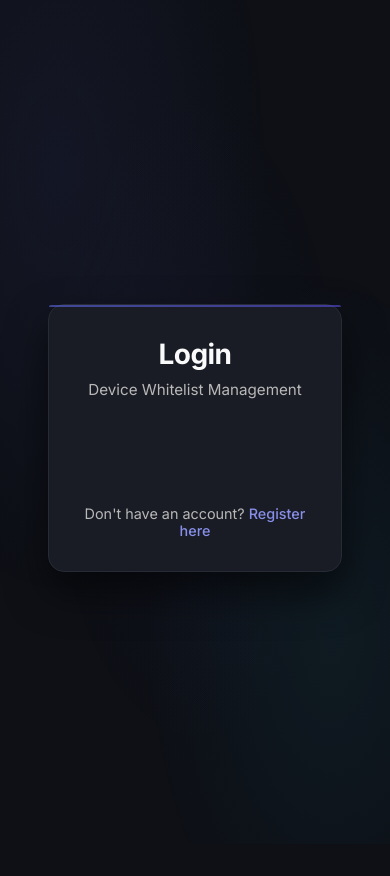
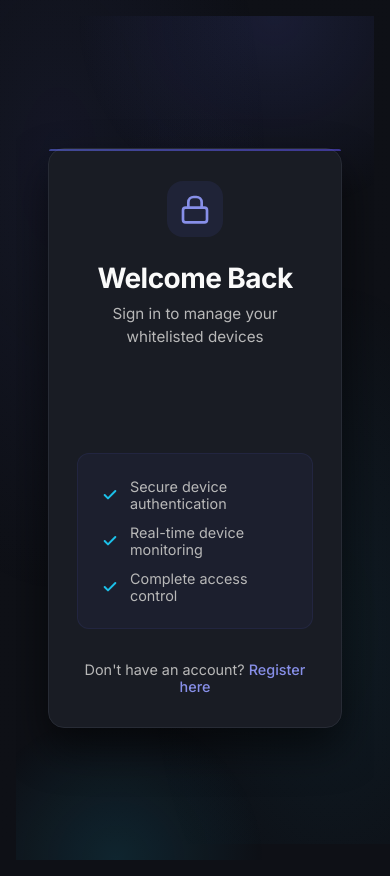
Before and after one commit to ggbd99/cloud-auth-frontend, a React (Vite) app: page /login in a window 390 px wide. Built offline with nearby package versions, Linux system fonts and the light colour scheme; no server answers.

Commit message:
Clean professional UI and auto-login after registration

```diff
--- a/src/components/Login.css
+++ b/src/components/Login.css
@@ -4,6 +4,38 @@
     justify-content: center;
     align-items: center;
     padding: 2rem;
+    position: relative;
+    overflow: hidden;
+}
+
+/* Decorative floating shapes */
+.login-container::before {
+    content: '';
+    position: absolute;
+    width: 400px;
+    height: 400px;
+    border-radius: 50%;
+    background: radial-gradient(circle, hsla(235, 68%, 62%, 0.15) 0%, transparent 70%);
+    top: -200px;
+    right: -100px;
+    pointer-events: none;
+}
+
+.login-container::after {
+    content: '';
+    position: absolute;
+    width: 300px;
+    height: 300px;
+    border-radius: 50%;
+    background: radial-gradient(circle, hsla(192, 82%, 51%, 0.12) 0%, transparent 70%);
+    bottom: -150px;
+    left: -50px;
+    pointer-events: none;
+}
+
+.login-content-wrapper {
+    position: relative;
+    z-index: 1;
 }
 
 .login-card {
@@ -12,7 +44,7 @@
     padding: 3rem 3.5rem;
     box-shadow: var(--shadow-xl);
     text-align: center;
-    max-width: 450px;
+    max-width: 480px;
     width: 100%;
     border: 1px solid var(--card-border);
     position: relative;
@@ -45,6 +77,22 @@
     }
 }
 
+.login-header {
+    margin-bottom: 2rem;
+}
+
+.lock-icon {
+    width: 64px;
+    height: 64px;
+    margin: 0 auto 1.5rem;
+    display: flex;
+    align-items: center;
+    justify-content: center;
+    background: hsla(235, 68%, 62%, 0.1);
+    border-radius: 16px;
+    color: var(--primary-light);
+}
+
 .login-card h1 {
     font-size: 2rem;
     margin-bottom: 0.5rem;
@@ -56,7 +104,7 @@
 .subtitle {
     color: var(--text-secondary);
     font-size: 0.95rem;
-    margin-bottom: 2rem;
+    margin-bottom: 0;
     line-height: 1.5;
 }
 
@@ -64,6 +112,58 @@
     display: flex;
     justify-content: center;
     margin: 2rem 0;
+}
+
+/* Custom Google Button Styling */
+.google-login-wrapper>div {
+    width: 100% !important;
+}
+
+.google-login-wrapper iframe {
+    border-radius: 10px !important;
+}
+
+.google-login-wrapper button,
+.google-login-wrapper [role="button"] {
+    width: 100% !important;
+    border-radius: 10px !important;
+    padding: 0.875rem 1.5rem !important;
+    font-weight: 600 !important;
+    font-size: 0.95rem !important;
+    transition: all 0.25s cubic-bezier(0.4, 0, 0.2, 1) !important;
+    box-shadow: var(--shadow-md) !important;
+    border: 1px solid var(--card-border-hover) !important;
+}
+
+.google-login-wrapper button:hover,
+.google-login-wrapper [role="button"]:hover {
+    transform: translateY(-2px) !important;
+    box-shadow: var(--shadow-lg) !important;
+}
+
+.login-benefits {
+    display: flex;
+    flex-direction: column;
+    gap: 0.75rem;
+    margin: 2rem 0;
+    padding: 1.5rem;
+    background: hsla(235, 68%, 62%, 0.05);
+    border-radius: 12px;
+    border: 1px solid hsla(235, 68%, 62%, 0.1);
+}
+
+.benefit-item {
+    display: flex;
+    align-items: center;
+    gap: 0.75rem;
+    color: var(--text-secondary);
+    font-size: 0.9rem;
+    text-align: left;
+}
+
+.benefit-item svg {
+    color: var(--accent);
+    flex-shrink: 0;
 }
 
 .error-message {
@@ -150,4 +250,9 @@
     .login-card h1 {
         font-size: 1.75rem;
     }
+
+    .lock-icon {
+        width: 56px;
+        height: 56px;
+    }
 }
--- a/src/components/Login.jsx
+++ b/src/components/Login.jsx
@@ -25,9 +25,18 @@ export default function Login() {
 
     return (
         <div className="login-container">
+            <div className="login-content-wrapper">
                 <div className="login-card">
-                <h1>Login</h1>
-                <p className="subtitle">Device Whitelist Management</p>
+                    <div className="login-header">
+                        <div className="lock-icon">
+                            <svg width="32" height="32" viewBox="0 0 24 24" fill="none">
+                                <rect x="3" y="11" width="18" height="11" rx="2" stroke="currentColor" strokeWidth="2" />
+                                <path d="M7 11V7C7 4.79086 8.79086 3 11 3H13C15.2091 3 17 4.79086 17 7V11" stroke="currentColor" strokeWidth="2" strokeLinecap="round" />
+                            </svg>
+                        </div>
+                        <h1>Welcome Back</h1>
+                        <p className="subtitle">Sign in to manage your whitelisted devices</p>
+                    </div>
 
                     {error && <div className="error-message">{error}</div>}
 
@@ -38,7 +47,29 @@ export default function Login() {
                             theme="filled_blue"
                             size="large"
                             text="signin_with"
+                            width="100%"
                         />
+                    </div>
+
+                    <div className="login-benefits">
+                        <div className="benefit-item">
+                            <svg width="16" height="16" viewBox="0 0 16 16" fill="none">
+                                <path d="M13.3333 4L6 11.3333L2.66667 8" stroke="currentColor" strokeWidth="2" strokeLinecap="round" strokeLinejoin="round" />
+                            </svg>
+                            <span>Secure device authentication</span>
+                        </div>
+                        <div className="benefit-item">
+                            <svg width="16" height="16" viewBox="0 0 16 16" fill="none">
+                                <path d="M13.3333 4L6 11.3333L2.66667 8" stroke="currentColor" strokeWidth="2" strokeLinecap="round" strokeLinejoin="round" />
+                            </svg>
+                            <span>Real-time device monitoring</span>
+                        </div>
+                        <div className="benefit-item">
+                            <svg width="16" height="16" viewBox="0 0 16 16" fill="none">
+                                <path d="M13.3333 4L6 11.3333L2.66667 8" stroke="currentColor" strokeWidth="2" strokeLinecap="round" strokeLinejoin="round" />
+                            </svg>
+                            <span>Complete access control</span>
+                        </div>
                     </div>
 
                     <p className="register-link">
@@ -46,5 +77,6 @@ export default function Login() {
                     </p>
                 </div>
             </div>
+        </div>
     );
 }
--- a/src/components/Register.jsx
+++ b/src/components/Register.jsx
@@ -38,9 +38,19 @@ export default function Register() {
 
     return (
         <div className="login-container">
+            <div className="login-content-wrapper">
                 <div className="login-card">
-                <h1>Register</h1>
-                <p className="subtitle">Sign up with your Google account</p>
+                    <div className="login-header">
+                        <div className="lock-icon">
+                            <svg width="32" height="32" viewBox="0 0 24 24" fill="none">
+                                <path d="M16 21V19C16 17.9391 15.5786 16.9217 14.8284 16.1716C14.0783 15.4214 13.0609 15 12 15H5C3.93913 15 2.92172 15.4214 2.17157 16.1716C1.42143 16.9217 1 17.9391 1 19V21" stroke="currentColor" strokeWidth="2" strokeLinecap="round" strokeLinejoin="round" />
+                                <path d="M12 11C14.2091 11 16 9.20914 16 7C16 4.79086 14.2091 3 12 3C9.79086 3 8 4.79086 8 7C8 9.20914 9.79086 11 12 11Z" stroke="currentColor" strokeWidth="2" strokeLinecap="round" strokeLinejoin="round" />
+                                <path d="M20 8V14M23 11H17" stroke="currentColor" strokeWidth="2" strokeLinecap="round" strokeLinejoin="round" />
+                            </svg>
+                        </div>
+                        <h1>Create Account</h1>
+                        <p className="subtitle">Join to start managing your device whitelist</p>
+                    </div>
 
                     {error && <div className="error-message">{error}</div>}
                     {success && <div className="success-message">{success}</div>}
@@ -52,7 +62,29 @@ export default function Register() {
                             theme="filled_blue"
                             size="large"
                             text="signup_with"
+                            width="100%"
                         />
+                    </div>
+
+                    <div className="login-benefits">
+                        <div className="benefit-item">
+                            <svg width="16" height="16" viewBox="0 0 16 16" fill="none">
+                                <path d="M13.3333 4L6 11.3333L2.66667 8" stroke="currentColor" strokeWidth="2" strokeLinecap="round" strokeLinejoin="round" />
+                            </svg>
+                            <span>Instant device registration</span>
+                        </div>
+                        <div className="benefit-item">
+                            <svg width="16" height="16" viewBox="0 0 16 16" fill="none">
+                                <path d="M13.3333 4L6 11.3333L2.66667 8" stroke="currentColor" strokeWidth="2" strokeLinecap="round" strokeLinejoin="round" />
+                            </svg>
+                            <span>No credit card required</span>
+                        </div>
+                        <div className="benefit-item">
+                            <svg width="16" height="16" viewBox="0 0 16 16" fill="none">
+                                <path d="M13.3333 4L6 11.3333L2.66667 8" stroke="currentColor" strokeWidth="2" strokeLinecap="round" strokeLinejoin="round" />
+                            </svg>
+                            <span>Full control from day one</span>
+                        </div>
                     </div>
 
                     <p className="register-link">
@@ -60,5 +92,6 @@ export default function Register() {
                     </p>
                 </div>
             </div>
+        </div>
     );
 }
```
Lines whose indentation alone changed are shown as unchanged.
